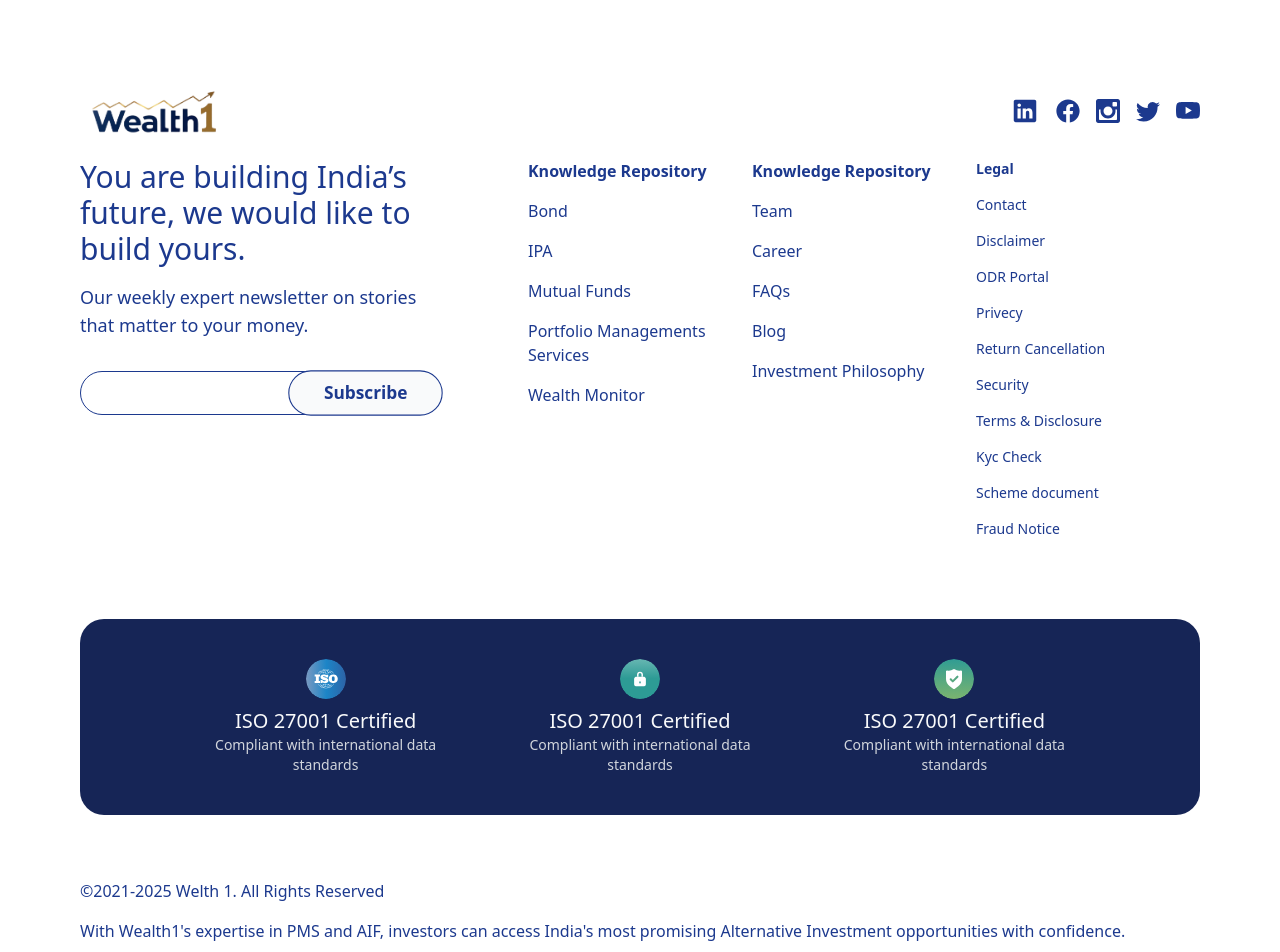
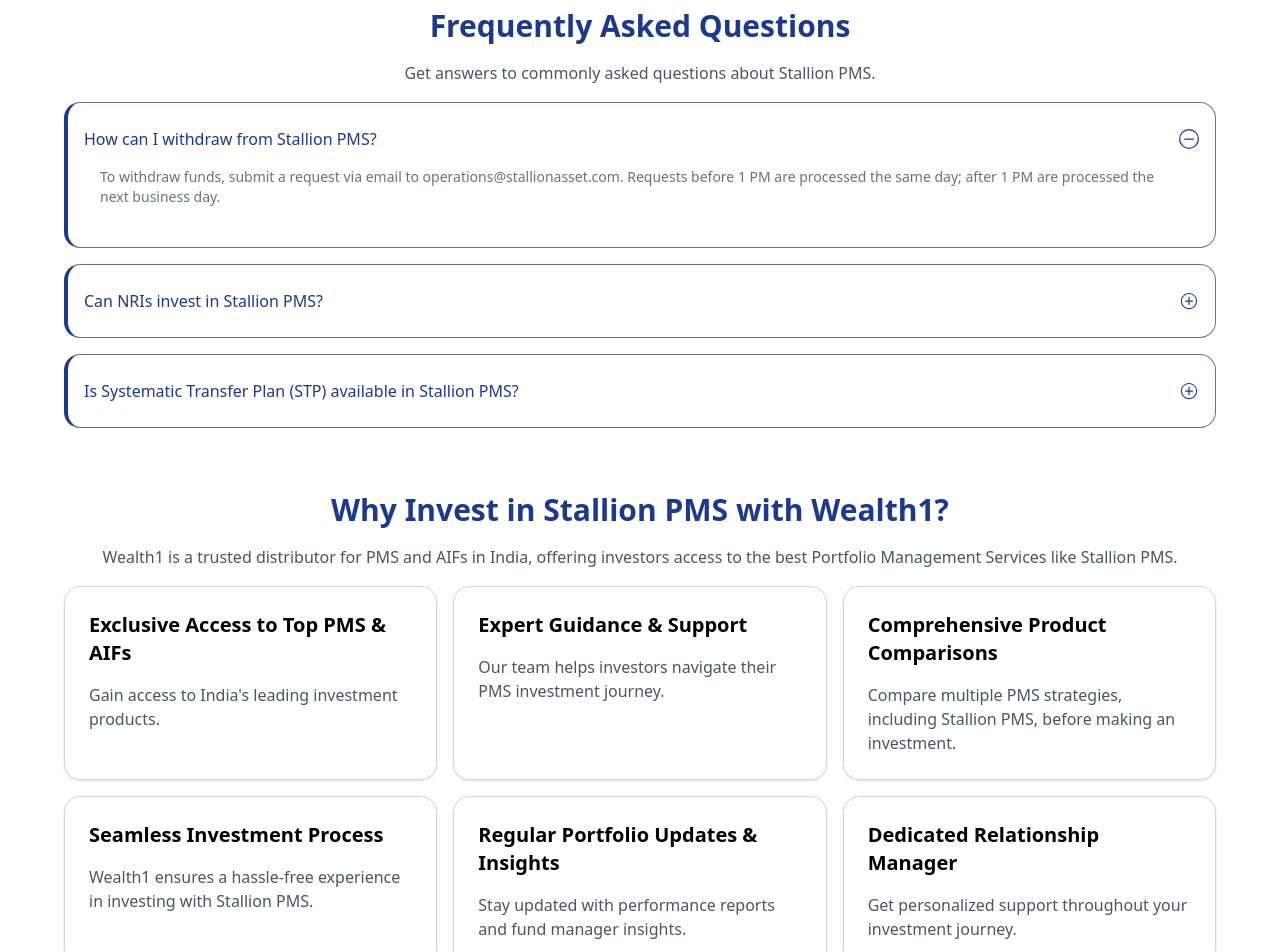
Before and after one commit to vkunal591/wealthpathway, a Next.js app: page /pms/stallion in a window 1280 px wide. Shown: the part 2580-3532 px from the top of the page. Built offline with nearby package versions, Linux system fonts and the light colour scheme.

Commit message:
Added new section

```diff
--- /dev/null
+++ b/src/app/pms/stallion/components/Faq.tsx
@@ -0,0 +1,69 @@
+"use client";
+
+import React, { useState } from "react";
+import { BsDashCircle } from "react-icons/bs";
+import { IoIosAddCircleOutline } from "react-icons/io";
+
+export default function Faq() {
+  const [openIndex, setOpenIndex] = useState<number>(0); // First FAQ open by default
+
+  const toggleFAQ = (index: number) => {
+    setOpenIndex((prev) => (prev === index ? -1 : index));
+  };
+  return (
+    <div className="container mx-auto px-6 lg:p-16 lg:pt-0 space-y-4 ">
+      <h2 className="text-3xl font-bold text-center text-blue-900">
+        Frequently Asked Questions
+      </h2>
+      <p className="mt-4 text-gray-600 text-center leading-relaxed mb-4">
+        Get answers to commonly asked questions about Stallion PMS.
+      </p>
+      {[
+        {
+          question: "How can I withdraw from Stallion PMS?",
+          answer:
+            "To withdraw funds, submit a request via email to operations@stallionasset.com. Requests before 1 PM are processed the same day; after 1 PM are processed the next business day.",
+        },
+        {
+          question: "Can NRIs invest in Stallion PMS?",
+          answer:
+            "Yes, NRIs can invest in Stallion PMS, subject to compliance with applicable regulations.",
+        },
+        {
+          question:
+            "Is Systematic Transfer Plan (STP) available in Stallion PMS?",
+          answer:
+            "Yes, Stallion PMS offers an STP option that allows investments in tranches over a specified period.",
+        },
+      ].map((faq, index) => (
+        <div
+          key={index}
+          className="border rounded-2xl text-blue-900 p-4 border-l-4 border-l-blue-900 border-gray-500 py-6"
+        >
+          <button
+            className={`w-full text-left  flex justify-between items-center`}
+            onClick={() => toggleFAQ(index)}
+          >
+            <span className="font-medium">{faq.question}</span>
+            <span className="text-xl">
+              {openIndex === index ? (
+                <BsDashCircle width={16} height={16} />
+              ) : (
+                <IoIosAddCircleOutline width={16} height={16} />
+              )}
+            </span>
+          </button>
+          <div
+            className={`transition-all duration-300 overflow-hidden text-gray-500 ${
+              openIndex === index
+                ? "max-h-40 p-4 bg-transparent "
+                : "max-h-0 p-0"
+            }`}
+          >
+            {openIndex === index && <p className="text-sm">{faq.answer}</p>}
+          </div>
+        </div>
+      ))}
+    </div>
+  );
+}
--- /dev/null
+++ b/src/app/pms/stallion/components/WhyInvest.tsx
@@ -0,0 +1,54 @@
+import React from "react";
+
+export default function WhyInvest() {
+  return (
+    <div className="container mx-auto px-6 lg:p-16 lg:pt-0 space-y-4 ">
+      <h2 className="text-3xl font-bold text-center text-blue-900">
+        Why Invest in Stallion PMS with Wealth1?
+      </h2>
+      <p className="mt-4 text-gray-600 text-center leading-relaxed mb-4">
+        Wealth1 is a trusted distributor for PMS and AIFs in India, offering
+        investors access to the best Portfolio Management Services like Stallion
+        PMS.
+      </p>
+      <div className="grid grid-cols-1 lg:grid-cols-3 gap-4">
+        {[
+          {
+            title: "Exclusive Access to Top PMS & AIFs",
+            description: "Gain access to India's leading investment products.",
+          },
+          {
+            title: "Expert Guidance & Support",
+            description:
+              "Our team helps investors navigate their PMS investment journey.",
+          },
+          {
+            title: "Comprehensive Product Comparisons",
+            description:
+              "Compare multiple PMS strategies, including Stallion PMS, before making an investment.",
+          },
+          {
+            title: "Seamless Investment Process",
+            description:
+              "Wealth1 ensures a hassle-free experience in investing with Stallion PMS.",
+          },
+          {
+            title: "Regular Portfolio Updates & Insights",
+            description:
+              "Stay updated with performance reports and fund manager insights.",
+          },
+          {
+            title: "Dedicated Relationship Manager",
+            description:
+              "Get personalized support throughout your investment journey.",
+          },
+        ].map((data, index) => (
+          <div key={index} className="border border-gray-300 rounded-2xl shadow p-6">
+            <h3 className="text-xl text-black mb-4 font-semibold">{data?.title}</h3>
+            <p className="text-base text-gray-600">{data?.description}</p>
+          </div>
+        ))}
+      </div>
+    </div>
+  );
+}
--- a/src/app/pms/stallion/page.tsx
+++ b/src/app/pms/stallion/page.tsx
@@ -4,6 +4,8 @@
 import DetailsCard from "./components/DetailsCard";
 import Portfolio from "./components/Portfolio";
 import FundInsight from "./components/FundInsight";
+import Faq from "./components/Faq";
+import WhyInvest from "./components/WhyInvest";
 
 export default function page() {
   return (
@@ -13,6 +15,8 @@
       <DetailsCard />
       <Portfolio />
       <FundInsight />
+      <Faq />
+      <WhyInvest />
     </div>
   );
 }
```
